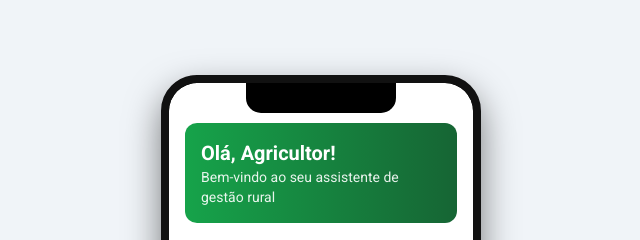
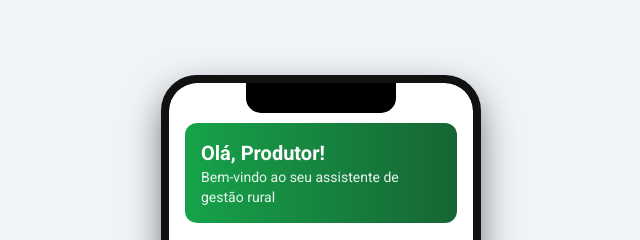
Before and after one commit to Yukiferr/lifeissnake, a plain HTML site: page index.html in a window 1280 px wide. Shown: the top 240 px of the page, 319-959 px from the left. Drawn offline with nearby package versions, Linux system fonts and the light colour scheme.

Commit message:
Update index.html

```diff
--- a/index.html
+++ b/index.html
@@ -12,7 +12,7 @@
             <!-- Home Screen -->
             <div id="home-screen" class="p-4 pt-10" style="display: block;">
                 <div class="bg-gradient-to-r from-green-600 to-green-800 rounded-xl p-4 mb-6 text-white">
-                    <h2 class="text-xl font-bold">Olá, Agricultor!</h2>
+                    <h2 class="text-xl font-bold">Olá, Produtor!</h2>
                     <p class="text-sm opacity-90">Bem-vindo ao seu assistente de gestão rural</p>
                 </div>
 
```
